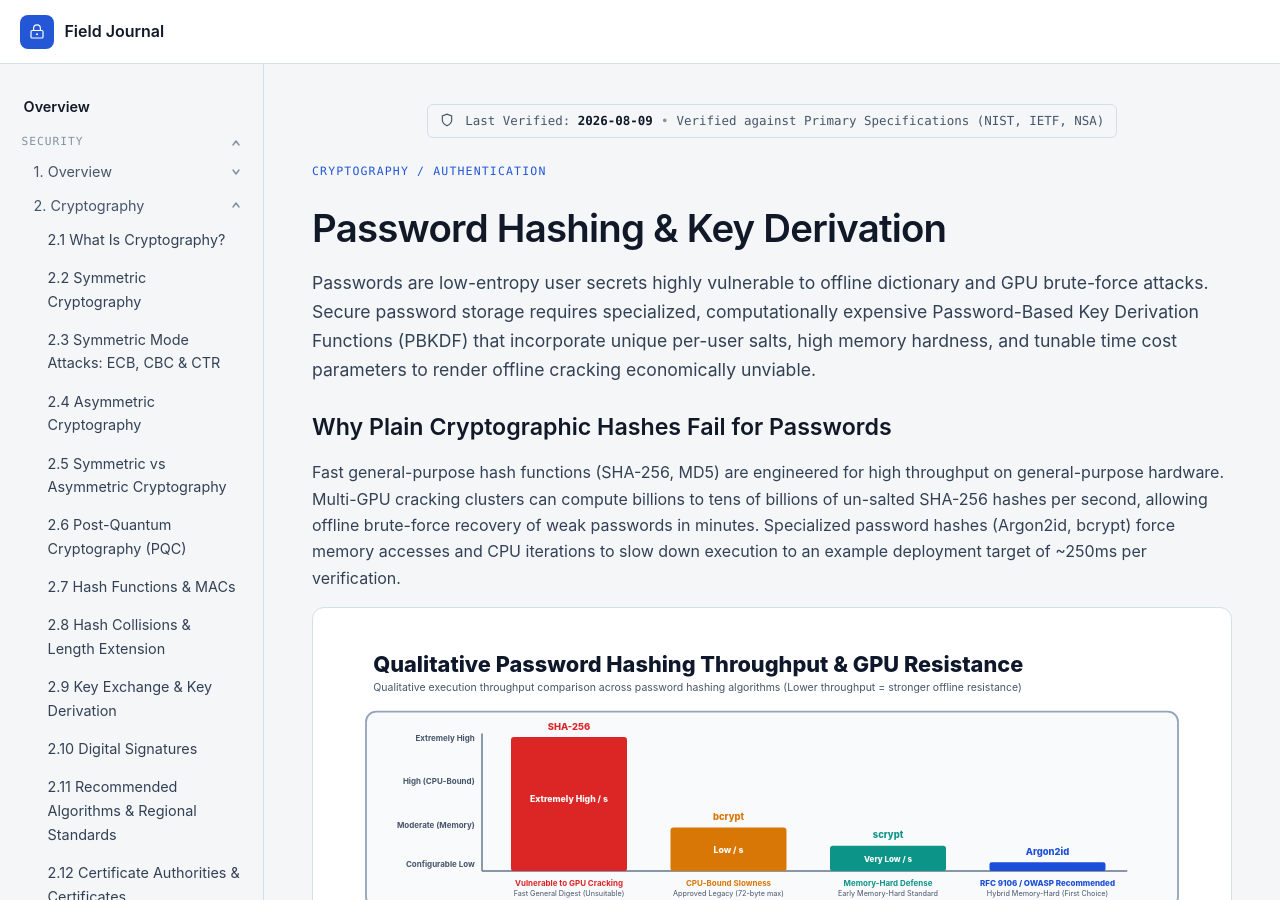
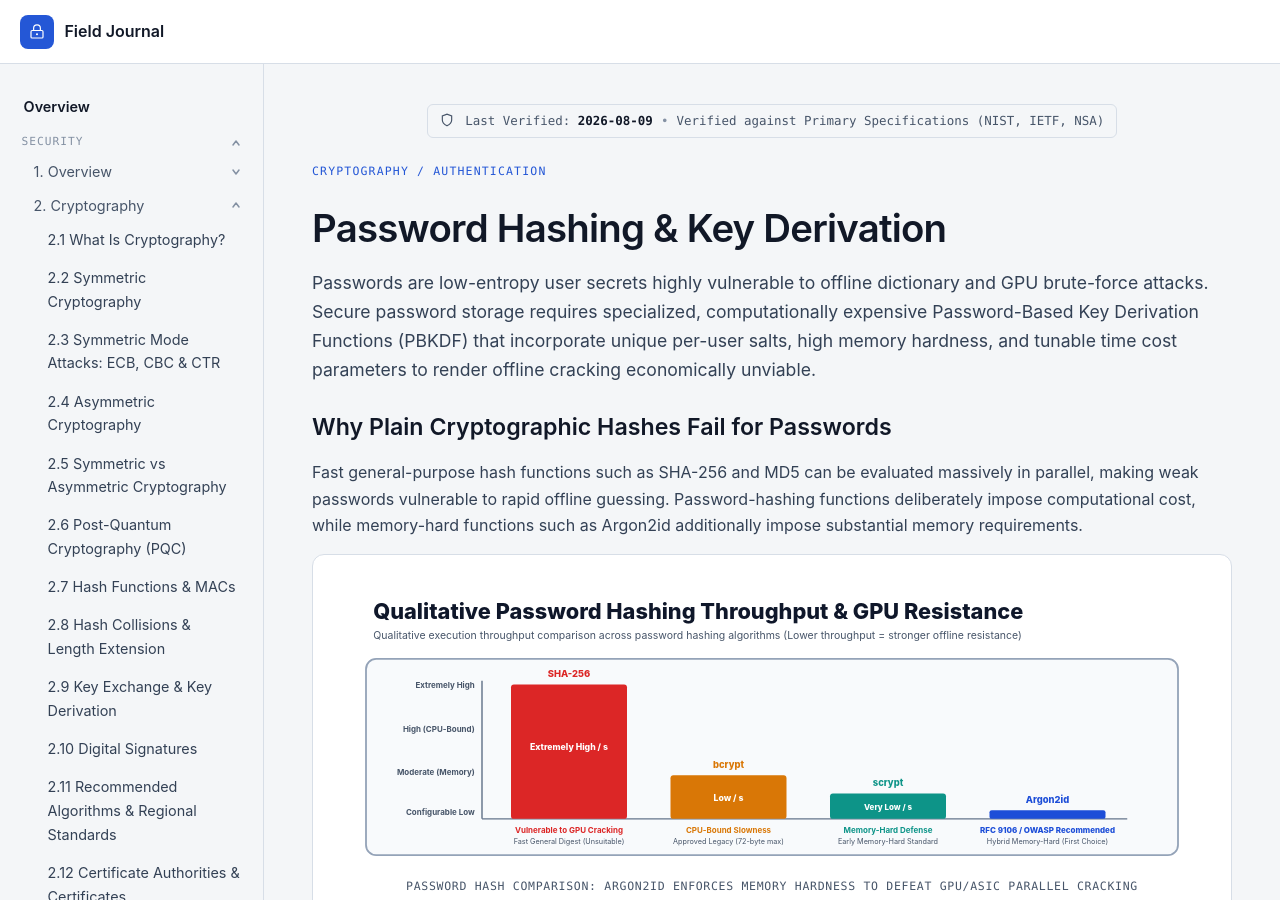
Before and after one commit to llody9977/journal, a Jekyll site: the page built from topics/password-storage.md, in a window 1280 px wide and 900 px high. Built offline with Jekyll 4.4.1, drawn with Linux system fonts in a browser that asks for light colours.

Commit message:
Replace numerical SHA-256 GPU throughput claim with qualitative writing-style compliant text

```diff
--- a/topics/password-storage.md
+++ b/topics/password-storage.md
@@ -13,7 +13,7 @@ last_verified: 2026-08-09
 
 ## Why Plain Cryptographic Hashes Fail for Passwords
 
-Fast general-purpose hash functions (SHA-256, MD5) are engineered for high throughput on general-purpose hardware. Multi-GPU cracking clusters can compute billions to tens of billions of un-salted SHA-256 hashes per second, allowing offline brute-force recovery of weak passwords in minutes. Specialized password hashes (Argon2id, bcrypt) force memory accesses and CPU iterations to slow down execution to an example deployment target of ~250ms per verification.
+Fast general-purpose hash functions such as SHA-256 and MD5 can be evaluated massively in parallel, making weak passwords vulnerable to rapid offline guessing. Password-hashing functions deliberately impose computational cost, while memory-hard functions such as Argon2id additionally impose substantial memory requirements.
 
 <div class="diagram-frame">
   <img src="{{ '/assets/img/password-hash-comparison.svg' | relative_url }}" alt="Execution throughput comparison across SHA-256, bcrypt, scrypt, and Argon2id.">
```
